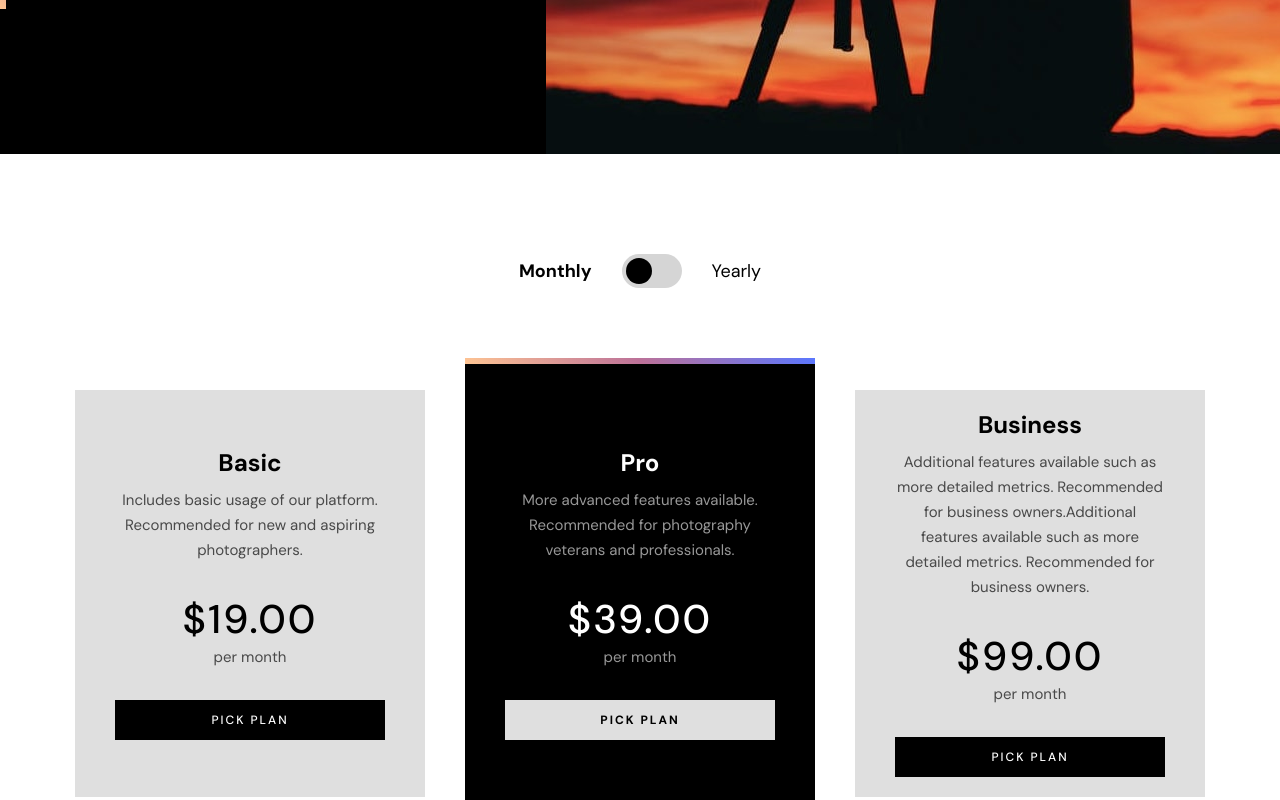
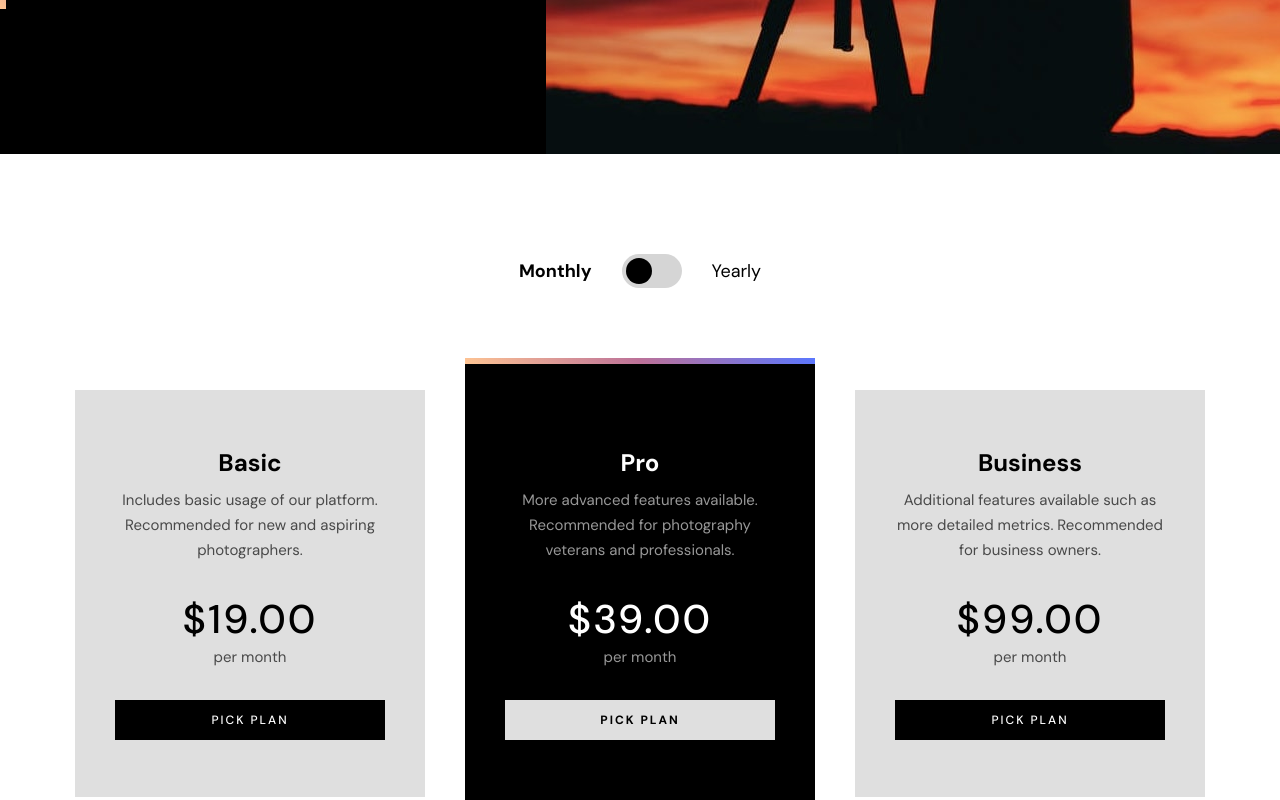
Before and after one commit to DorottyaB/photosnap, a React (Create React App) app: page /pricing in a window 1280 px wide. Shown: the part 408-1208 px from the top of the page. Built offline with nearby package versions, Linux system fonts and the light colour scheme.

Commit message:
remove extra text

```diff
--- a/src/constants/index.js
+++ b/src/constants/index.js
@@ -281,7 +281,7 @@ export const pricing = [
   {
     id: 'pricing-3',
     plan: 'business',
-    text: 'Additional features available such as more detailed metrics. Recommended for business owners.Additional features available such as more detailed metrics. Recommended for business owners.',
+    text: 'Additional features available such as more detailed metrics. Recommended for business owners.',
     price: {
       yearly: '999.00',
       monthly: '99.00',
```
